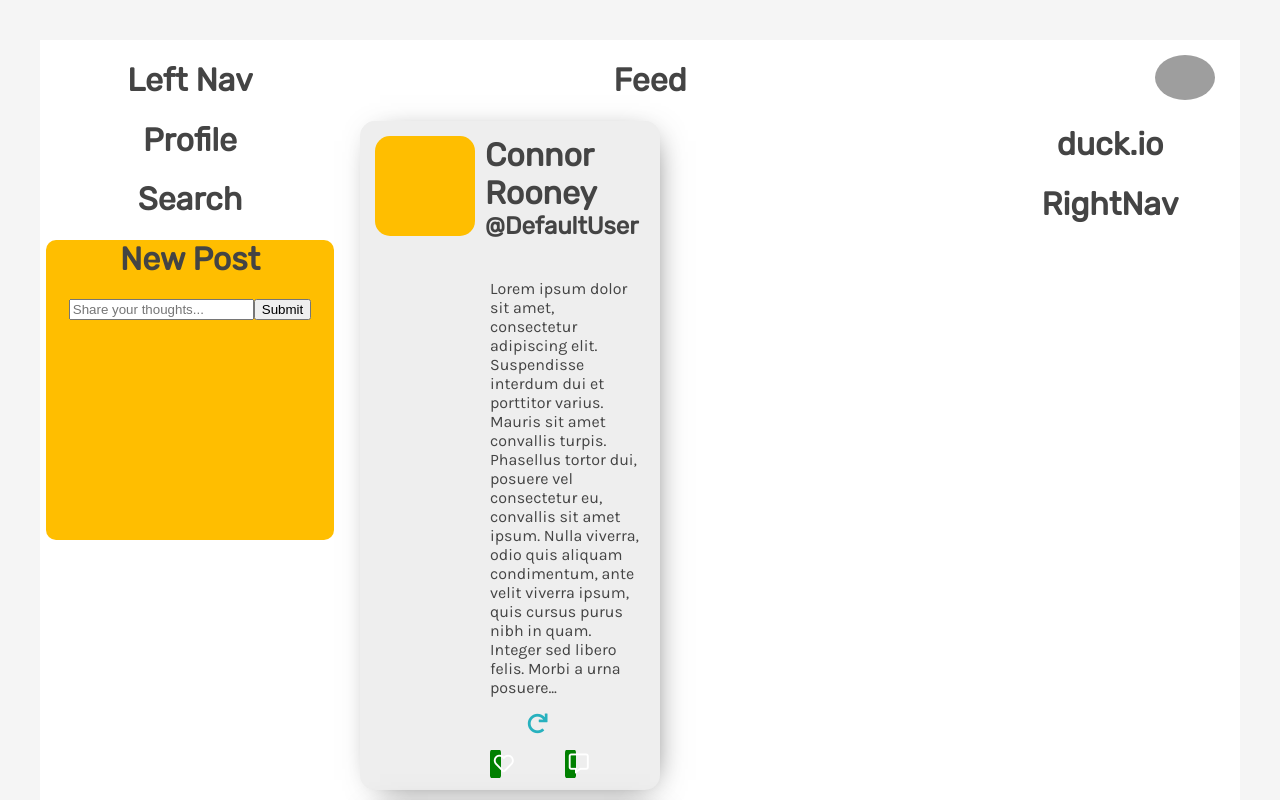
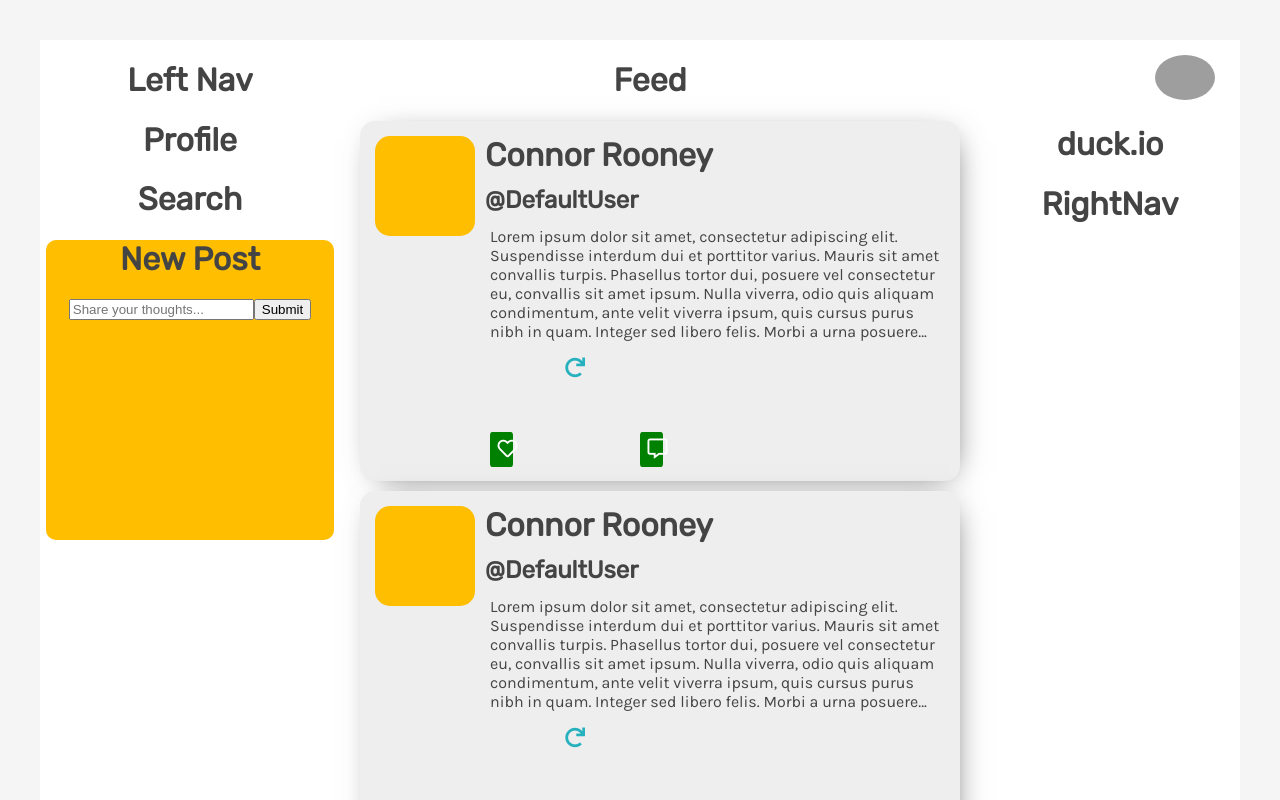
Before and after one commit to haze-bear/CN-Social-App, a React (Create React App) app: page / in a window 1280 px wide. Shown: the top 800 px of the page. Built offline with nearby package versions, Linux system fonts and the light colour scheme; grey boxes are pictures that could not be loaded.

Commit message:
width changed

```diff
--- a/src/components/Post.css
+++ b/src/components/Post.css
@@ -2,7 +2,7 @@
 .postCont {
     background: #EEEEEE;
     border-radius: 15px;
-    width: 50%;
+    width: 100%;
     margin: 10px;
     box-shadow: 5px 5px 31px -15px rgba(0,0,0,0.75);
   }
```
